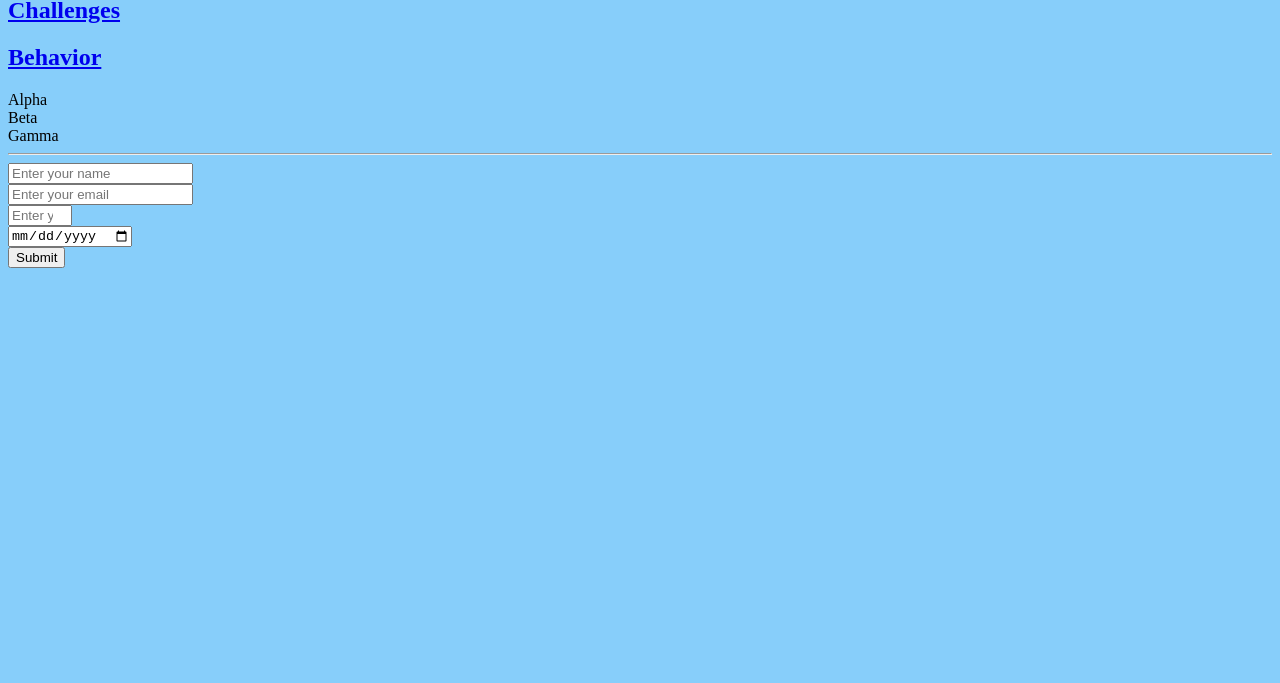
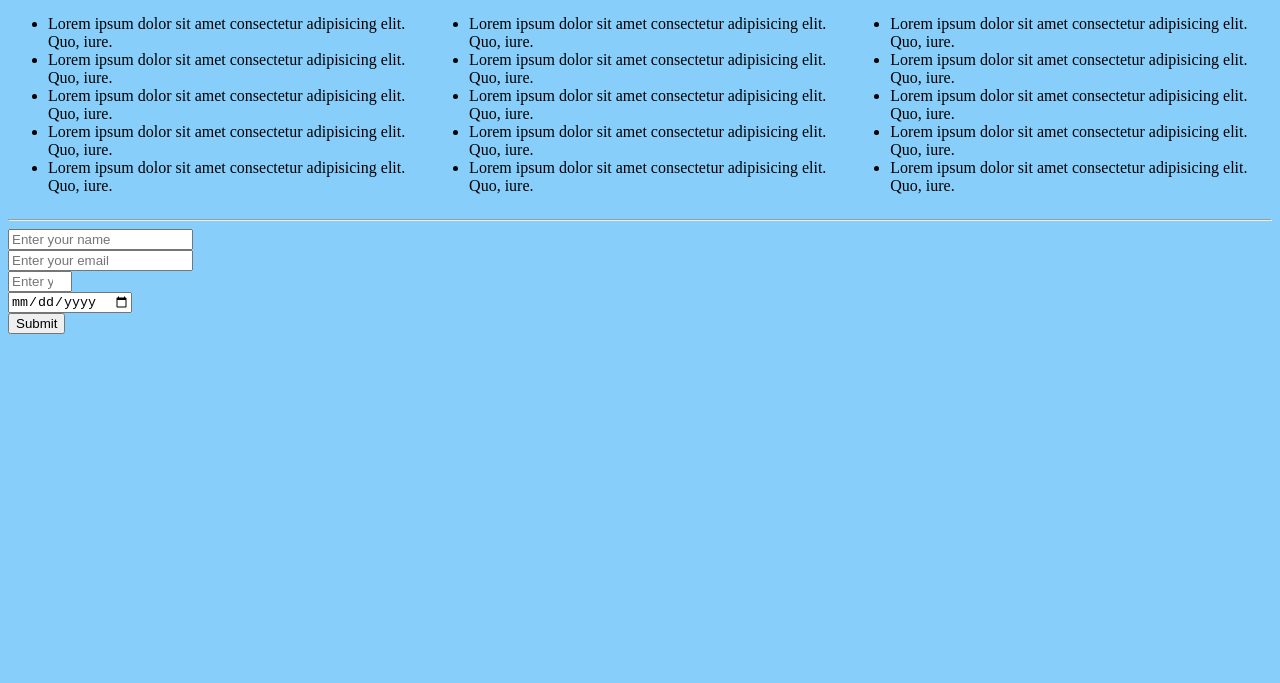
Before and after one commit to starmaerker/ritual-vanilla, a plain HTML site: page index.html in a window 1280 px wide. Shown: the part 117-800 px from the top of the page. Drawn offline with Linux system fonts and the light colour scheme.

Commit message:
updated style.css

```diff
--- a/css/style.css
+++ b/css/style.css
@@ -7,6 +7,6 @@ h1 {
   font-family: monospace;
 }
 
-.noblocka {
-  display: inline;
+.noblock {
+  display: inline-block;
 }
--- a/index.html
+++ b/index.html
@@ -25,19 +25,68 @@
 
   <body>
     <h1>My Vanilla Ritual App</h1>
-    <div class="rituals">
-      <h2><a href="rituals.html">Rituals</a></h2>
+    <div>
+      <div class="rituals noblock" style="width: 33%">
+        <h2><a href="rituals.html">Rituals</a></h2>
+        <ul>
+          <li>
+            Lorem ipsum dolor sit amet consectetur adipisicing elit. Quo, iure.
+          </li>
+          <li>
+            Lorem ipsum dolor sit amet consectetur adipisicing elit. Quo, iure.
+          </li>
+          <li>
+            Lorem ipsum dolor sit amet consectetur adipisicing elit. Quo, iure.
+          </li>
+          <li>
+            Lorem ipsum dolor sit amet consectetur adipisicing elit. Quo, iure.
+          </li>
+          <li>
+            Lorem ipsum dolor sit amet consectetur adipisicing elit. Quo, iure.
+          </li>
+        </ul>
+      </div>
+      <div class="challenges noblock" style="width: 33%">
+        <h2><a href="challenges.html">Challenges</a></h2>
+        <ul>
+          <li>
+            Lorem ipsum dolor sit amet consectetur adipisicing elit. Quo, iure.
+          </li>
+          <li>
+            Lorem ipsum dolor sit amet consectetur adipisicing elit. Quo, iure.
+          </li>
+          <li>
+            Lorem ipsum dolor sit amet consectetur adipisicing elit. Quo, iure.
+          </li>
+          <li>
+            Lorem ipsum dolor sit amet consectetur adipisicing elit. Quo, iure.
+          </li>
+          <li>
+            Lorem ipsum dolor sit amet consectetur adipisicing elit. Quo, iure.
+          </li>
+        </ul>
+      </div>
+      <div class="behavior noblock" style="width: 33%">
+        <h2><a href="behavior.html">Behavior</a></h2>
+        <ul>
+          <li>
+            Lorem ipsum dolor sit amet consectetur adipisicing elit. Quo, iure.
+          </li>
+          <li>
+            Lorem ipsum dolor sit amet consectetur adipisicing elit. Quo, iure.
+          </li>
+          <li>
+            Lorem ipsum dolor sit amet consectetur adipisicing elit. Quo, iure.
+          </li>
+          <li>
+            Lorem ipsum dolor sit amet consectetur adipisicing elit. Quo, iure.
+          </li>
+          <li>
+            Lorem ipsum dolor sit amet consectetur adipisicing elit. Quo, iure.
+          </li>
+        </ul>
+      </div>
     </div>
-    <div class="challenges">
-      <h2><a href="challenges.html">Challenges</a></h2>
-    </div>
-    <div class="behavior">
-      <h2><a href="behavior.html">Behavior</a></h2>
-    </div>
-    <div class="noblock">Alpha</div>
-    <div class="noblock">Beta</div>
-    <div class="noblock">Gamma</div>
-
     <hr />
     <form>
       <input type="text" name="name" placeholder="Enter your name" /><br />
```
